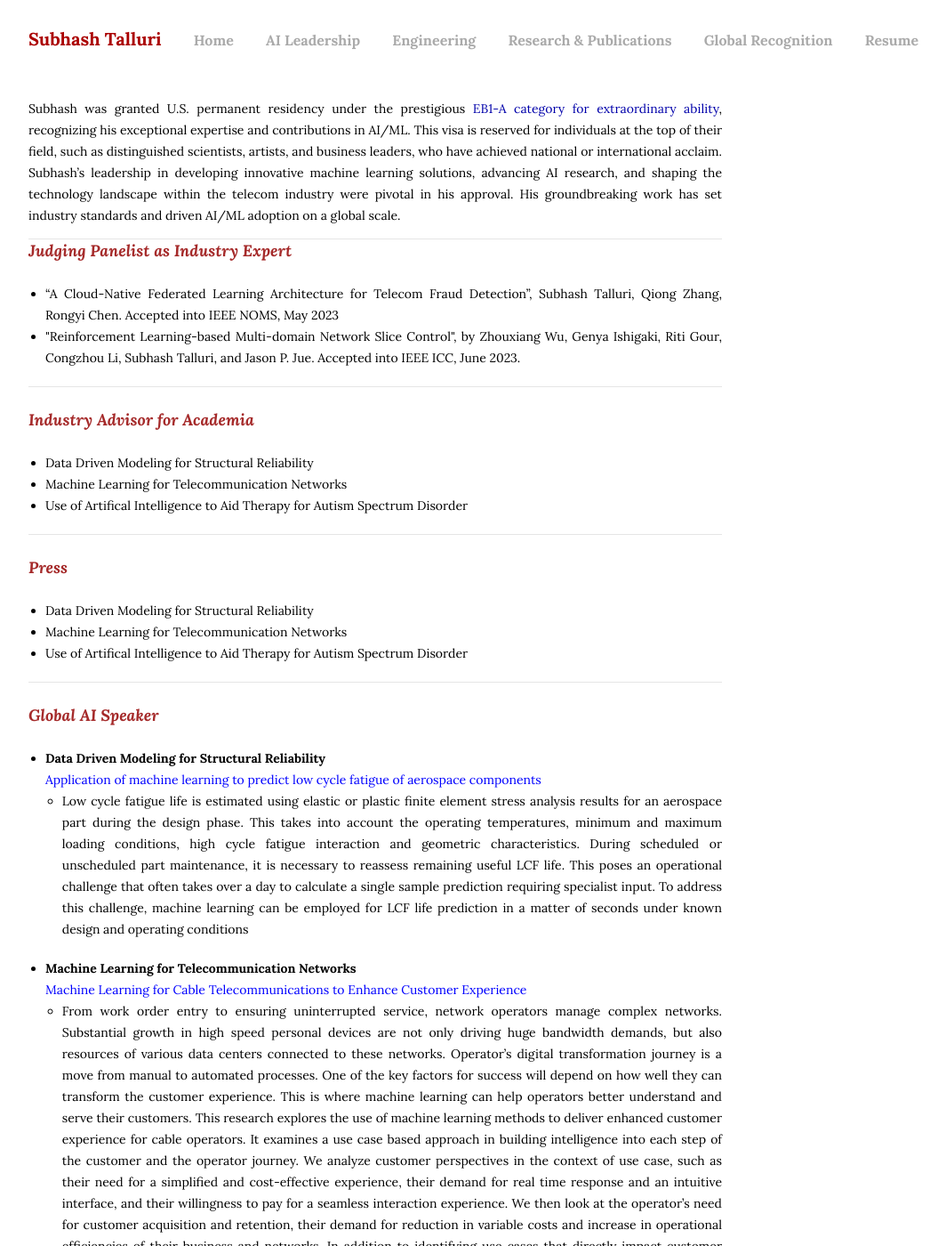
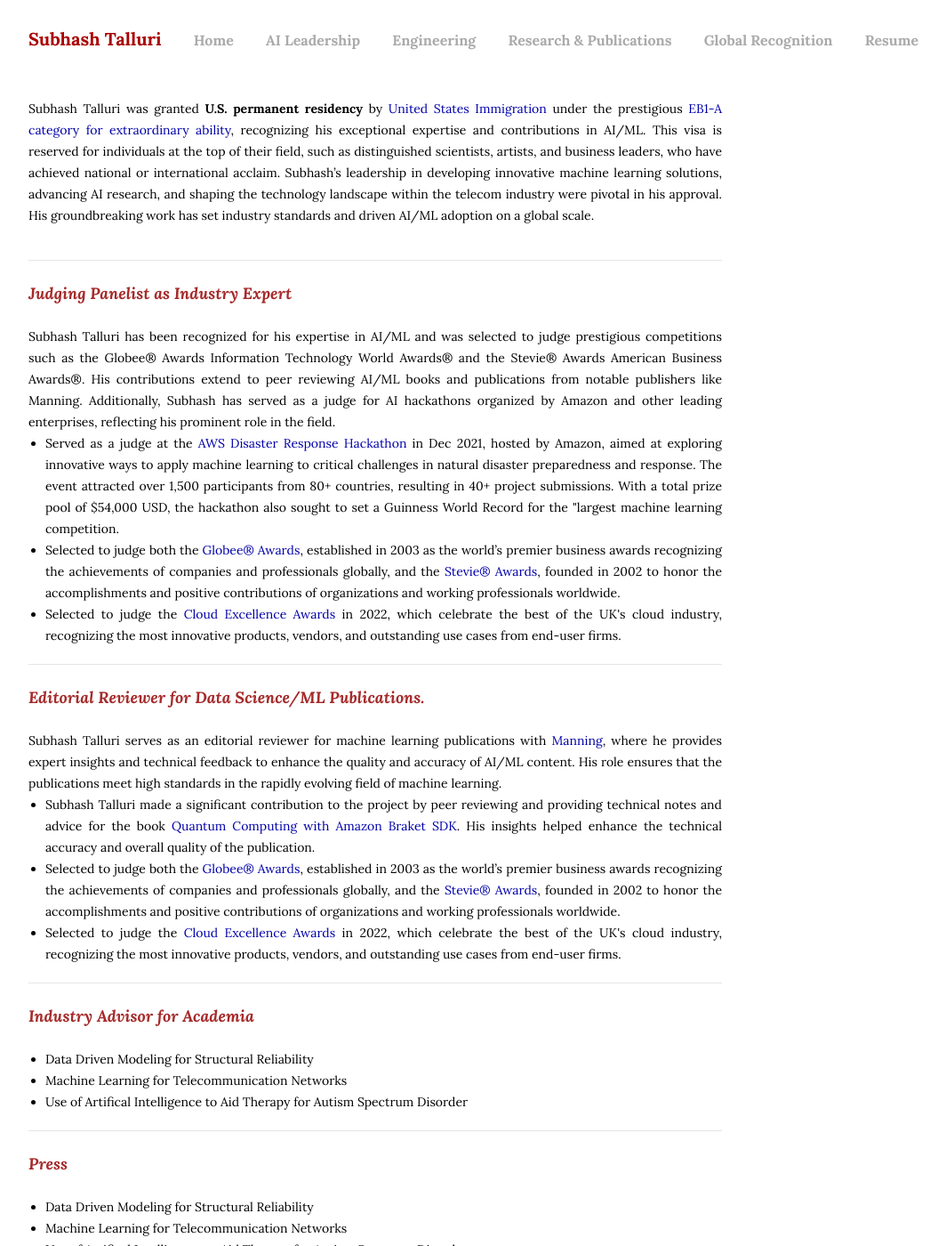
Before and after one commit to subhashtalluri/subhashtalluri.github.io, a Jekyll site: the page built from other.html, in a window 1280 px wide and 1400 px high. Shown: the whole window at 89% size, without its empty margins (88-1152 px from the left). Built offline with Jekyll 4.4.1, drawn with Linux system fonts in a browser that asks for light colours.

Commit message:
global recog update1

```diff
--- a/other.html
+++ b/other.html
@@ -3,19 +3,42 @@ layout: default
 title: Subhash Talluri | Global Recognition
 ---
 
-<p>Subhash was granted U.S. permanent residency under the prestigious <a href="https://en.wikipedia.org/wiki/EB-1_visa">EB1-A category for extraordinary ability</a>, recognizing his exceptional expertise and contributions in AI/ML. This visa is reserved for individuals at the top of their field, such as distinguished scientists, artists, and business leaders, who have achieved national or international acclaim. Subhash’s leadership in developing innovative machine learning solutions, advancing AI research, and shaping the technology landscape within the telecom industry were pivotal in his approval. His groundbreaking work has set industry standards and driven AI/ML adoption on a global scale.</p>
+<p>Subhash Talluri was granted <b>U.S. permanent residency</b> by <a href="https://www.uscis.gov/working-in-the-united-states/permanent-workers/employment-based-immigration-first-preference-eb-1">United States Immigration</a> under the prestigious <a href="https://en.wikipedia.org/wiki/EB-1_visa">EB1-A category for extraordinary ability</a>, recognizing his exceptional expertise and contributions in AI/ML. This visa is reserved for individuals at the top of their field, such as distinguished scientists, artists, and business leaders, who have achieved national or international acclaim. Subhash’s leadership in developing innovative machine learning solutions, advancing AI research, and shaping the technology landscape within the telecom industry were pivotal in his approval. His groundbreaking work has set industry standards and driven AI/ML adoption on a global scale.</p>
 
-<hr>
+<br>
+<hr><br>
 
 <h3><i><b><span style="color:brown"><font size="4">Judging Panelist as Industry Expert</font></span></b></i></h3>
 <br>
+
+Subhash Talluri has been recognized for his expertise in AI/ML and was selected to judge prestigious competitions such as the Globee® Awards Information Technology World Awards® and the Stevie® Awards American Business Awards®. His contributions extend to peer reviewing AI/ML books and publications from notable publishers like Manning.
+Additionally, Subhash has served as a judge for AI hackathons organized by Amazon and other leading enterprises, reflecting his prominent role in the field.
 <ul>
-    <li> “A Cloud-Native Federated Learning Architecture for Telecom Fraud Detection”, Subhash Talluri, Qiong Zhang, Rongyi Chen.
-          Accepted into IEEE NOMS, May 2023  </li>
-    <li> "Reinforcement Learning-based Multi-domain Network Slice Control", by Zhouxiang Wu, Genya Ishigaki, Riti Gour, Congzhou
-          Li, Subhash Talluri, and Jason P. Jue. Accepted into IEEE ICC, June 2023.</li>
+    <li> Served as a judge at the <a href="https://awsdisasterresponse.devpost.com/ ">AWS Disaster Response Hackathon</a> in Dec 2021, hosted by Amazon,
+        aimed at exploring innovative ways to apply machine learning to critical challenges in natural disaster preparedness and response. The event attracted over 1,500 participants from 80+ countries, resulting in 40+ project submissions.
+        With a total prize pool of $54,000 USD, the hackathon also sought to set a Guinness World Record for the "largest machine learning competition.   </li>
+    <li> Selected to judge both the <a href="https://globeeawards.com/subhash-talluri/">Globee® Awards</a>, established in 2003 as the world’s premier business awards recognizing the achievements of companies and professionals globally,
+        and the <a href="https://stevieawards.com/aba/information-technology-awards-judging-committee">Stevie® Awards</a>, founded in 2002 to honor the accomplishments and positive contributions of organizations and working professionals worldwide. </li>
+<li> Selected to judge the <a href="https://event.computing.co.uk/cloudexcellenceawards2024/en/page/home">Cloud Excellence Awards</a> in 2022, which celebrate the best of the UK's cloud industry, recognizing the most innovative products, vendors, and outstanding use cases from end-user firms.
+    </li>
 </ul>
 <hr><br>
+
+<h3><i><b><span style="color:brown"><font size="4">Editorial Reviewer for Data Science/ML Publications.</font></span></b></i></h3>
+<br>
+
+Subhash Talluri serves as an editorial reviewer for machine learning publications with <a href="https://www.manning.com/"> Manning</a>, where he provides expert insights and technical feedback to enhance the quality and accuracy of AI/ML content.
+His role ensures that the publications meet high standards in the rapidly evolving field of machine learning.
+<ul>
+    <li> Subhash Talluri made a significant contribution to the project by peer reviewing and providing technical notes and advice for the book <a href="https://www.manning.com/liveprojectseries/quantum-computing-with-amazon-braket-sdk-ser">Quantum Computing with Amazon Braket SDK</a>.
+        His insights helped enhance the technical accuracy and overall quality of the publication.    </li>
+    <li> Selected to judge both the <a href="https://globeeawards.com/subhash-talluri/">Globee® Awards</a>, established in 2003 as the world’s premier business awards recognizing the achievements of companies and professionals globally,
+        and the <a href="https://stevieawards.com/aba/information-technology-awards-judging-committee">Stevie® Awards</a>, founded in 2002 to honor the accomplishments and positive contributions of organizations and working professionals worldwide. </li>
+<li> Selected to judge the <a href="https://event.computing.co.uk/cloudexcellenceawards2024/en/page/home">Cloud Excellence Awards</a> in 2022, which celebrate the best of the UK's cloud industry, recognizing the most innovative products, vendors, and outstanding use cases from end-user firms.
+    </li>
+</ul>
+<hr><br>
+
 
 <h3><i><b><span style="color:brown"><font size="4">Industry Advisor for Academia</font></span></b></i></h3>
 <br>
```
Also changed, not shown: _layouts/home.html (+5 -5 lines).
